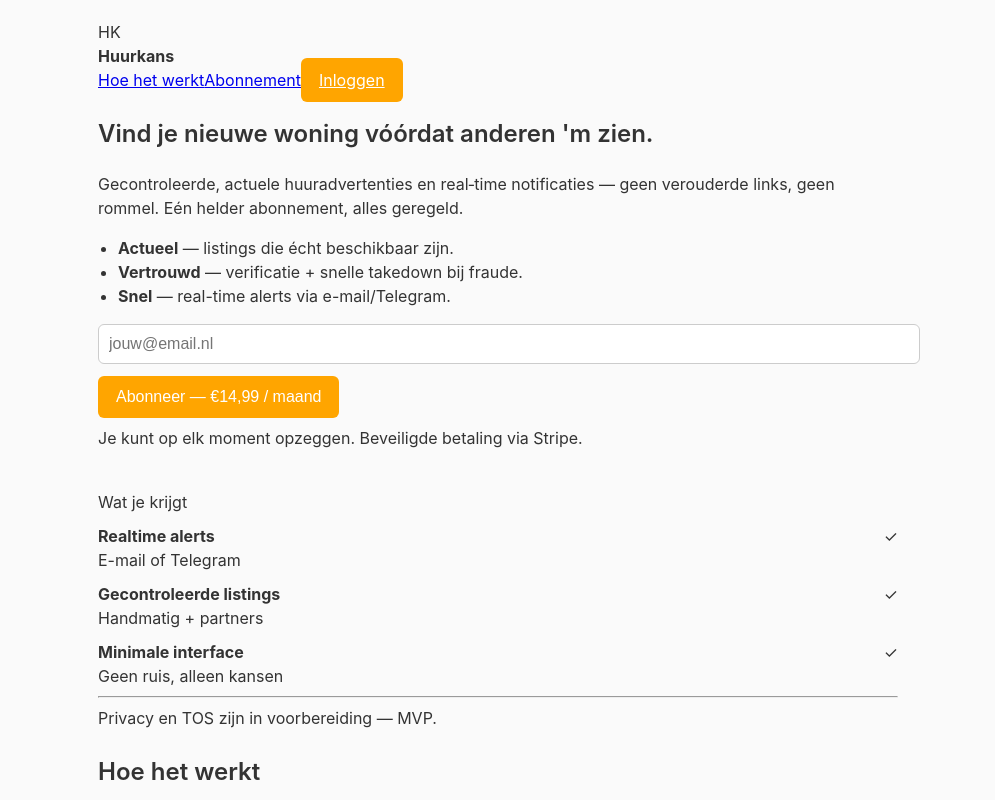
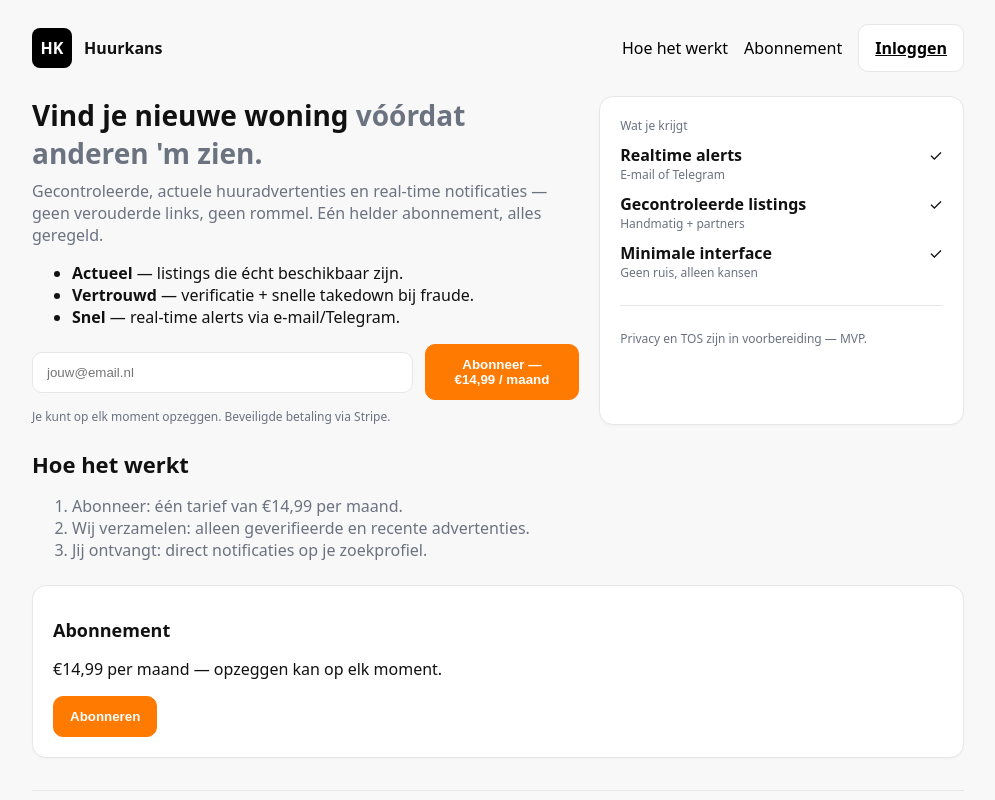
Before and after one commit to stijnvandrunen98/huurkans, a Next.js app: page / in a window 1280 px wide. Shown: the top 800 px of the page, without its empty margins (142-1137 px from the left). Built offline with nearby package versions, Linux system fonts and the light colour scheme; no server answers.

Commit message:
Update globals.css

```diff
--- a/styles/globals.css
+++ b/styles/globals.css
@@ -1,55 +1,61 @@
-/* globals.css */
+:root {
+  --orange: #ff7a00;
+  --bg: #f8f8f8;
+  --fg: #111;
+  --muted: #6b7280;
+  --border: #e5e7eb;
+}
 
-/* Basis reset en font */
+* { box-sizing: border-box; }
+html, body, #__next { height: 100%; }
+
 body {
   margin: 0;
-  font-family: -apple-system, BlinkMacSystemFont, 'Segoe UI', Roboto, Oxygen,
-    Ubuntu, Cantarell, 'Open Sans', 'Helvetica Neue', sans-serif;
-  background-color: #fafafa;
-  color: #333;
-  line-height: 1.5;
+  font-family: ui-sans-serif, system-ui, -apple-system, Segoe UI, Roboto, Ubuntu, Cantarell, Noto Sans, Arial, "Apple Color Emoji", "Segoe UI Emoji";
+  color: var(--fg);
+  background: var(--bg);
 }
 
-/* Container */
-.container {
-  max-width: 800px;
-  margin: 0 auto;
-  padding: 20px;
+/* Layout helpers */
+.container { max-width: 980px; margin: 0 auto; padding: 24px; }
+.nav { display:flex; align-items:center; justify-content:space-between; }
+.brand { display:flex; align-items:center; gap:12px; }
+.logo { width:40px; height:40px; background:#000; color:#fff; display:grid; place-items:center; border-radius:8px; font-weight:700; }
+.link { color:#000; text-decoration:none; margin-right:16px; }
+.link:hover { text-decoration: underline; }
+
+/* Buttons */
+.btn {
+  display:inline-flex; align-items:center; justify-content:center;
+  padding: 12px 16px; border-radius:10px; border:1px solid #000; background:#000; color:#fff; font-weight:600; cursor:pointer;
 }
+.btn.secondary { background:#fff; color:#000; border-color:var(--border); }
+.btn.orange { background: var(--orange); border-color: var(--orange); color:#fff; }
+.btn:disabled { opacity:.7; cursor:not-allowed; }
 
-/* Koppen */
-h1, h2, h3 {
-  font-weight: 600;
-}
+/* Inputs & cards */
+.input { width:100%; padding:12px 14px; border:1px solid var(--border); border-radius:10px; }
+.card { background:#fff; border:1px solid var(--border); border-radius:14px; padding:20px; box-shadow: 0 1px 2px rgba(0,0,0,.03); }
 
-/* Knoppen */
-button, .btn {
-  background-color: orange;
-  color: white;
-  border: none;
-  padding: 12px 18px;
-  border-radius: 6px;
-  cursor: pointer;
-  font-size: 16px;
-}
-button:hover, .btn:hover {
-  background-color: #e69500;
-}
+/* Grid */
+.grid { display:grid; gap:20px; }
+.grid-2 { grid-template-columns: 1fr; }
+@media(min-width: 900px){ .grid-2 { grid-template-columns: 1.2fr 0.8fr; } }
 
-/* Formulieren */
-input[type="email"], input[type="text"], input[type="password"] {
-  padding: 10px;
-  border: 1px solid #ccc;
-  border-radius: 6px;
-  font-size: 16px;
-  width: 100%;
-  margin-bottom: 12px;
-}
+/* Text helpers */
+.muted { color: var(--muted); }
+.badge { font-size:12px; color: var(--muted); }
+.small { font-size:12px; }
 
-/* Lijsten en secties */
-ul {
-  padding-left: 20px;
-}
-section {
-  margin-bottom: 40px;
-}
+h1{ font-size:28px; margin:0; }
+h2{ font-size:22px; margin:12px 0; }
+h3{ font-size:18px; margin:12px 0; }
+
+hr { border:none; border-top:1px solid var(--border); margin:24px 0; }
+.form-row { display:flex; gap:12px; align-items:center; }
+
+/* Footer */
+.footer { border-top:1px solid var(--border); margin-top:32px; padding-top:20px; display:flex; align-items:center; justify-content:space-between; color:var(--muted); font-size:14px;}
+
+/* Notice */
+.alert { padding: 12px 14px; background: #fffbe6; border: 1px solid #ffe58f; border-radius: 10px; }
```
